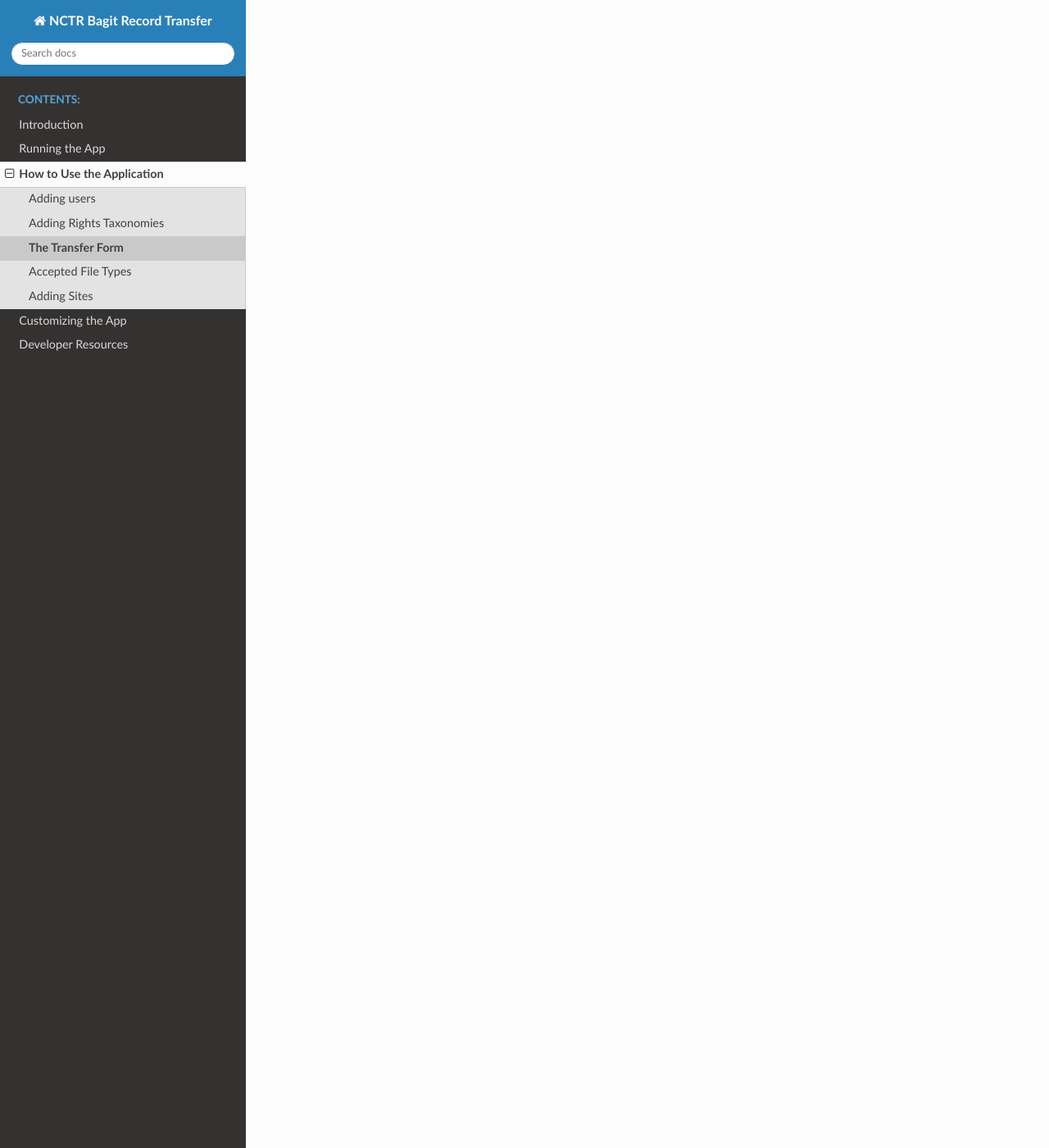
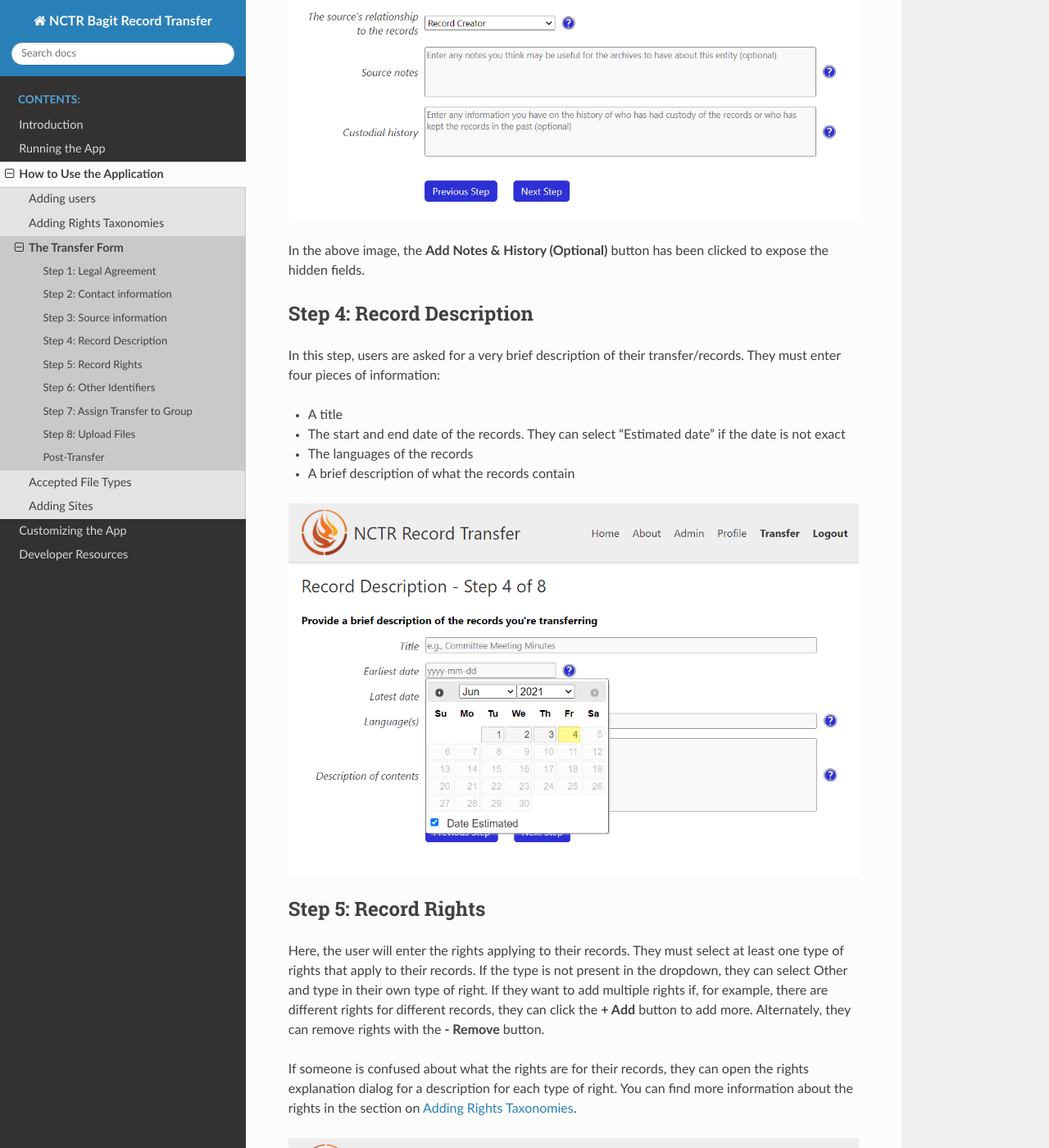
Before and after one commit to NationalCentreTruthReconciliation/Secure-Record-Transfer, a Sphinx documentation site: the page built from docs/howtouse/transferform.rst, in a window 1280 px wide and 1400 px high, scrolled down 2064 px. Shown: the whole window at 82% size. Built offline with Sphinx 7.4.7 and the Read the Docs theme 2.0.0, drawn with Linux system fonts in a browser that asks for light colours; pages that are not in the unit, such as notebooks, are missing from menus; some of the changed text lies outside the part shown.

Commit message:
Flesh out transfer form page, make small fixes

```diff
--- a/docs/code/faq.rst
+++ b/docs/code/appnotes.rst
@@ -1,5 +1,7 @@
-FAQ
-===
+App Notes
+=========
+
+These notes are written a Q/A fashion.
 
 **Q: How can I modify the HTML report used to generate HTML CAAIS reports?**
 
--- a/docs/howtouse/transferform.rst
+++ b/docs/howtouse/transferform.rst
@@ -4,3 +4,140 @@
 The main public application is built around the transfer form. The transfer form is the heart of
 the application, where users enter metadata about the records they want to transfer to your
 institution, as well as upload files to send to your institution.
+
+To start a transfer, go to /transfer/. The transfer is split into multiple small steps to make
+filling the form out easier. In many places, the user can mouse over or tap on the blue help icons
+for more information on how to fill the field out.
+
+
+Step 1: Legal Agreement
+#######################
+
+In the first step of the form, the user must accept an agreement. This agreement will depend
+entirely on what you are doing with the collected metadata and files. To proceed, someone must check
+the agreement box before clicking **Next**.
+
+.. image:: images/transfer_step_1.png
+    :alt: Step 1 of the transfer form
+
+
+Step 2: Contact information
+###########################
+
+This form is self explanatory. A person will enter their contact information here before clicking
+**Next**.
+
+.. image:: images/transfer_step_2.png
+    :alt: Step 2 of the transfer form
+
+
+Step 3: Source information
+##########################
+
+Here, the user will input information about the entity submitting the records. If the user is
+submitting the transfer themselves, they will enter their own information. If they are submitting
+the transfer on behalf of another person or an institution, they will put that institution's
+information. CAAIS includes fields for adding notes about the source, as well as custodial history.
+If someone feels inclined to include this information, they can click **Add Notes & History
+(Optional)**.
+
+.. image:: images/transfer_step_3.png
+    :alt: Step 3 of the transfer form
+
+
+In the above image, the **Add Notes & History (Optional)** button has been clicked to expose the
+hidden fields.
+
+
+Step 4: Record Description
+##########################
+
+In this step, users are asked for a very brief description of their transfer/records. They must
+enter four pieces of information:
+
+- A title
+- The start and end date of the records. They can select "Estimated date" if the date is not exact
+- The languages of the records
+- A brief description of what the records contain
+
+.. image:: images/transfer_step_4.png
+    :alt: Step 4 of the transfer form
+
+
+Step 5: Record Rights
+#####################
+
+Here, the user will enter the rights applying to their records. They must select at least one type
+of rights that apply to their records. If the type is not present in the dropdown, they can select
+Other and type in their own type of right. If they want to add multiple rights if, for example,
+there are different rights for different records, they can click the **+ Add** button to add more.
+Alternately, they can remove rights with the **- Remove** button.
+
+If someone is confused about what the rights are for their records, they can open the rights
+explanation dialog for a description for each type of right. You can find more information about the
+rights in the section on :ref:`Adding Rights Taxonomies`.
+
+.. image:: images/transfer_step_5.png
+    :alt: Step 5 of the transfer form
+
+
+Step 6: Other Identifiers
+#########################
+
+If the user has other identifiers that apply to their records, like an ISBN, or a barcode number,
+they can put those here. They are not required to enter any here, so can skip to the next step if
+needed.
+
+Similar to the Rights form, users can add or remove sections of this form.
+
+.. image:: images/transfer_step_6.png
+    :alt: Step 6 of the transfer form
+
+
+Step 7: Assign Transfer to Group
+################################
+
+If a user is splitting their transfer out into multiple steps, or if they just want to associate
+their transfer with a group of other transfers they have or will make, they can do so here. They can
+select previous groups from the dropdown, or add a new one with **-- Add New Group --**.
+
+.. image:: images/transfer_step_7.png
+    :alt: Step 7 of the transfer form
+
+
+Step 8: Upload Files
+####################
+
+This is where the user can add files to their transfer. They must send at least one file for the
+transfer to submit. They can add files to the file drop zone by clicking on it or by dragging and
+dropping files into it. If they add a file that isn't accepted by your accepted file types, the
+transfer will not be allowed to submit until they remove the offending files.
+
+To see more about how to change what files are accepted, go to the section on
+:ref:`Accepted File Types`.
+
+.. image:: images/transfer_step_8.png
+    :alt: Step 8 of the transfer form
+
+
+.. note::
+
+    For all other steps of the transfer form, the data entered is saved so users can bounce back and
+    forward in the form without losing their data. Unfortunately, if a user adds files to the upload
+    space, goes to a previous step in the form, and comes to the final step again, their files will
+    no longer be there.
+
+
+Post-Transfer
+#############
+
+If the final form submitted successfully, the user will immediately be re-routed to a thank you
+page. The submission of the transfer form sets off a chain reaction of events. At a high level,
+these things happen:
+
+- A bagit Bag is created on the file system with the user's uploaded files and all of the form
+  metadata. The location of this bag depends on what the APP_STORAGE_FOLDER is set to.
+- A Bag object in the database is created. When the Bag is changed in the database, the bagit Bag
+  on the filesystem is updated to match (provided it hasn't been moved).
+- An email is sent to any staff user that has checked the "Gets bag email updates" box.
+- An email is sent to the user who submitted the form.
--- a/docs/index.rst
+++ b/docs/index.rst
@@ -1,5 +1,8 @@
 NCTR Record Transfer Portal
 ===========================
+
+.. image:: main_graphic.png
+   :alt: File transfer graphic
 
 Welcome to the docs for the NCTR's Bagit Record Transfer Portal! This is the documentation for the
 NCTR's custom built BagIt/CAAIS record transfer portal built with Django. The app facilitates the
```
Also changed, not shown: docs/code/index.rst (+9 -9 lines), docs/howtouse/images/transfer_step_1.png (added), docs/howtouse/images/transfer_step_2.png (added), docs/howtouse/images/transfer_step_3.png (added), docs/howtouse/images/transfer_step_4.png (added), docs/howtouse/images/transfer_step_5.png (added), docs/howtouse/images/transfer_step_6.png (added), docs/howtouse/images/transfer_step_7.png (added), docs/howtouse/images/transfer_step_8.png (added), docs/main_graphic.png (added).
